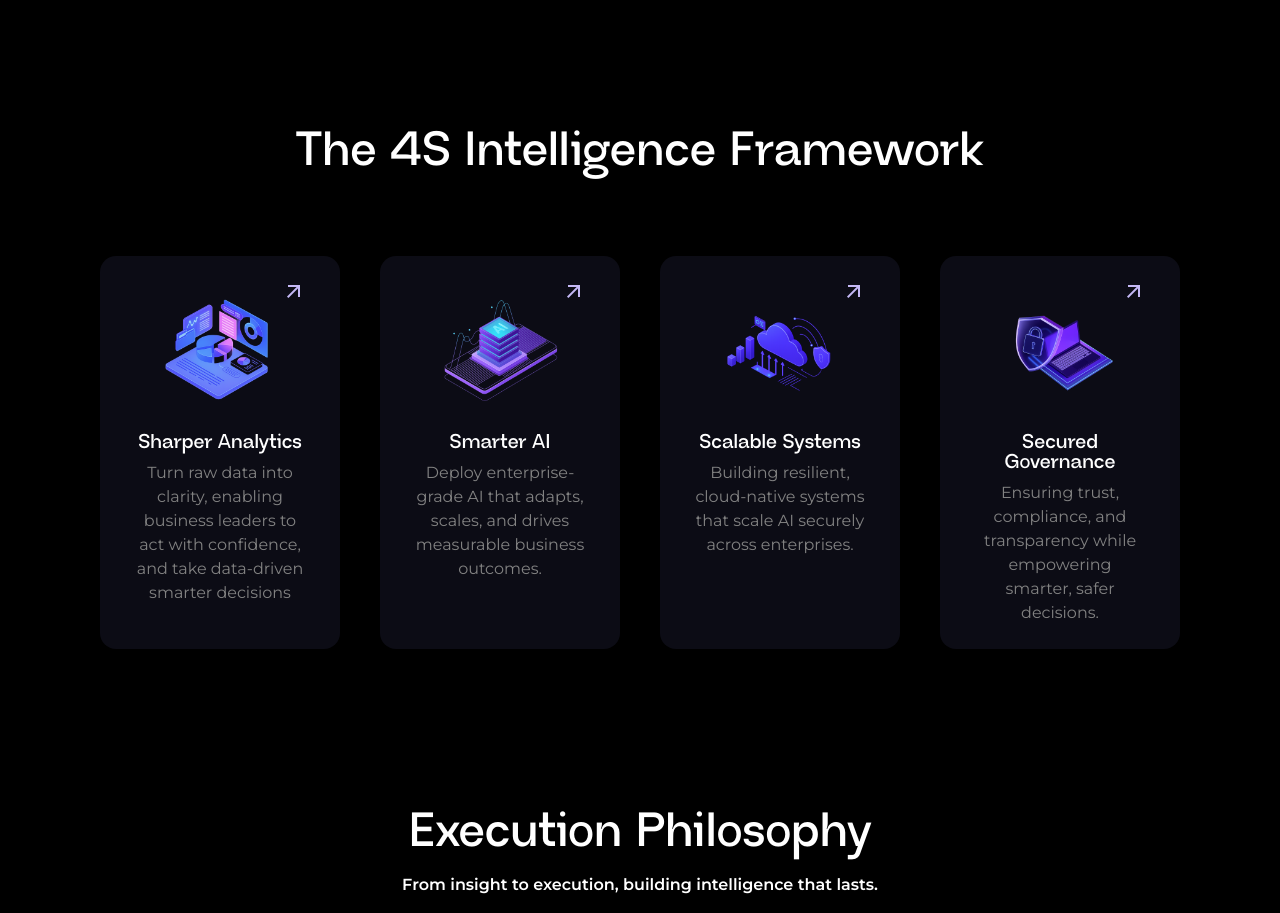
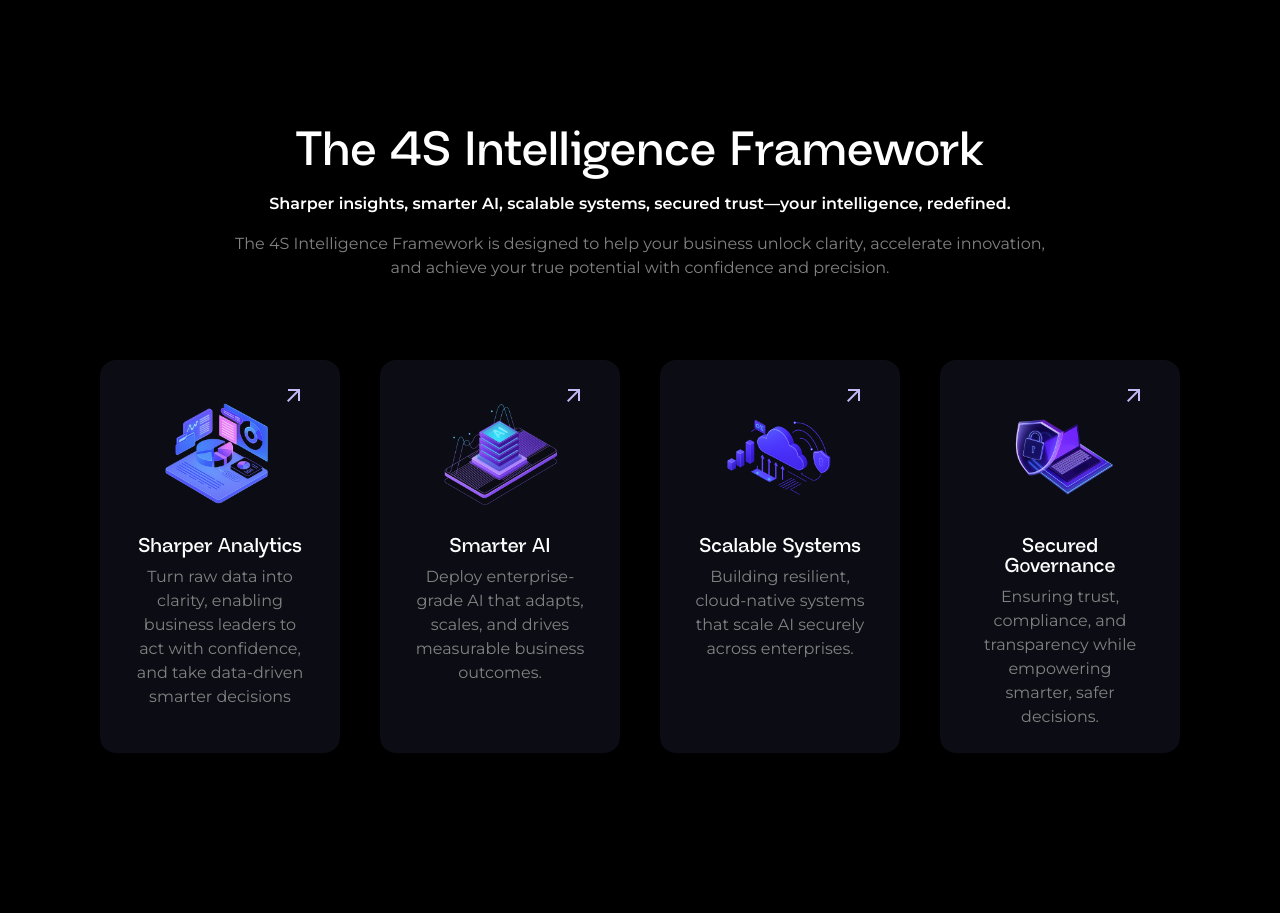
Before and after one commit to YashashreePatel/ca-website, a Next.js app: page / in a window 1280 px wide. Shown: the part 1520-2433 px from the top of the page. Built offline with nearby package versions, Linux system fonts and the light colour scheme.

Commit message:
updating css files

```diff
--- a/src/components/home/IntelligenceFramework.tsx
+++ b/src/components/home/IntelligenceFramework.tsx
@@ -38,8 +38,16 @@ const IntelligenceFramework: React.FC = () => {
   return (
     <div className={`w-full flex justify-center items-center px-[24px] py-[50px] tablet:px-[60px] desktop:px-[100px] desktop:py-[80px] bg-black`}>
       <div className='w-full flex flex-col gap-[80px] items-center justify-center'>
-        <div className='text-white text-center font-neue-regrade font-medium tablet:font-semibold text-[28px] tablet:text-[48px] leading-none'>
-          The 4S Intelligence Framework
+        <div className='w-full desktop:w-[830px] flex flex-col gap-[16px] justify-center items-center'>
+          <div className='text-white text-center font-neue-regrade font-medium tablet:font-semibold text-[28px] tablet:text-[48px] leading-none'>
+            The 4S Intelligence Framework
+          </div>
+          <div className='text-white text-center font-montserrat font-semibold text-[12px] tablet:text-[16px]'>
+            Sharper insights, smarter AI, scalable systems, secured trust—your intelligence, redefined.
+          </div>
+          <div className='text-body-grey-2 text-center font-montserrat font-normal text-[12px] tablet:text-[16px]'>
+            The 4S Intelligence Framework is designed to help your business unlock clarity, accelerate innovation, and achieve your true potential with confidence and precision.
+          </div>
         </div>
         <div className='flex flex-col desktop:flex-row gap-[40px] justify-between items-stretch'>
           {frameworkCards.map((card) => (
```
